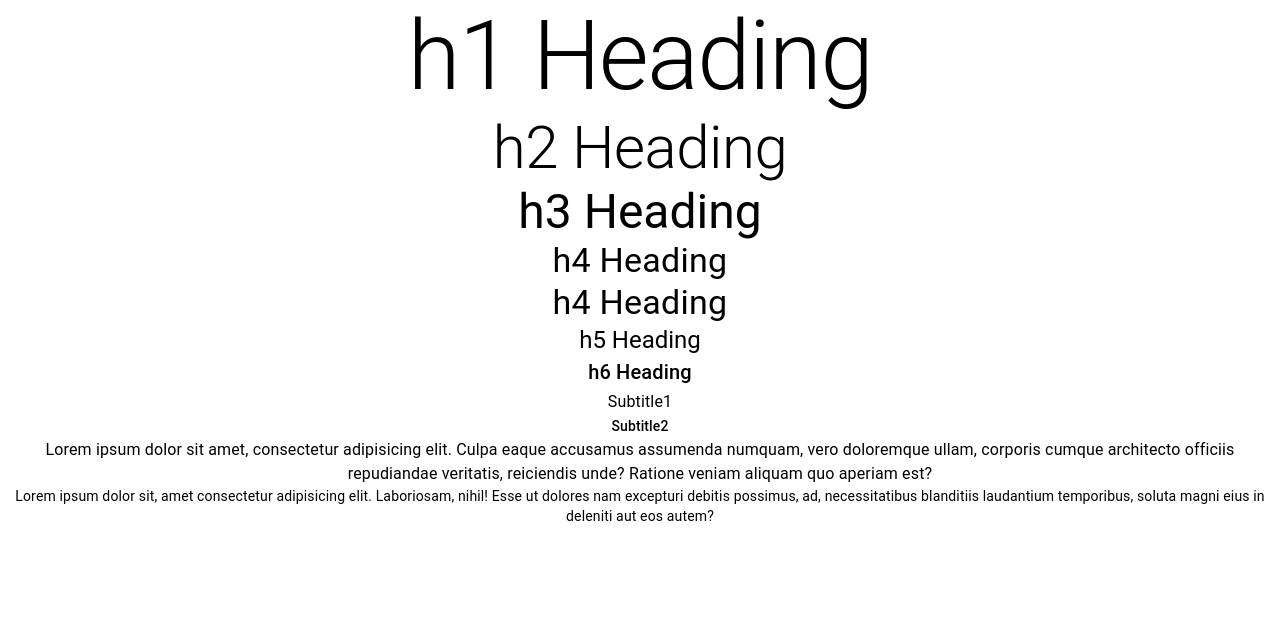
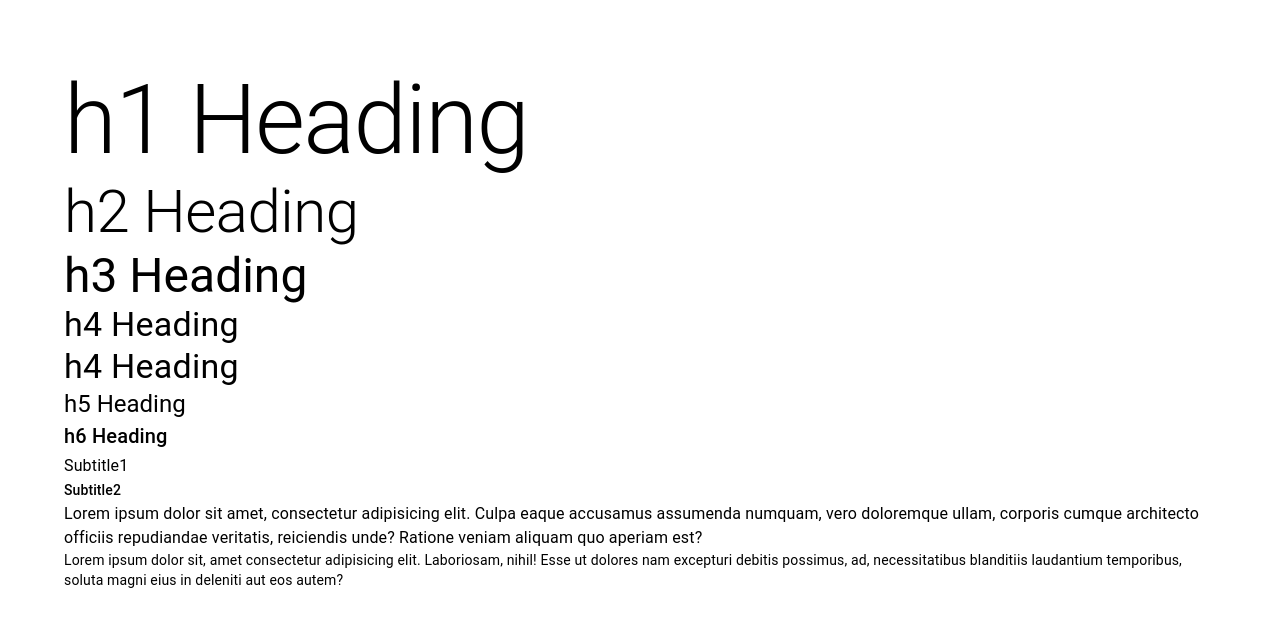
Before and after one commit to Newton-Duarte/react-mui, a React (Create React App) app: page / in a window 1280 px wide. Shown: the top 626 px of the page. Built offline with nearby package versions, Linux system fonts and the light colour scheme.

Commit message:
style: add padding to app css class

```diff
--- a/src/App.css
+++ b/src/App.css
@@ -1,5 +1,5 @@
 .App {
-  text-align: center;
+  padding: 4rem;
 }
 
 .App-logo {
```
